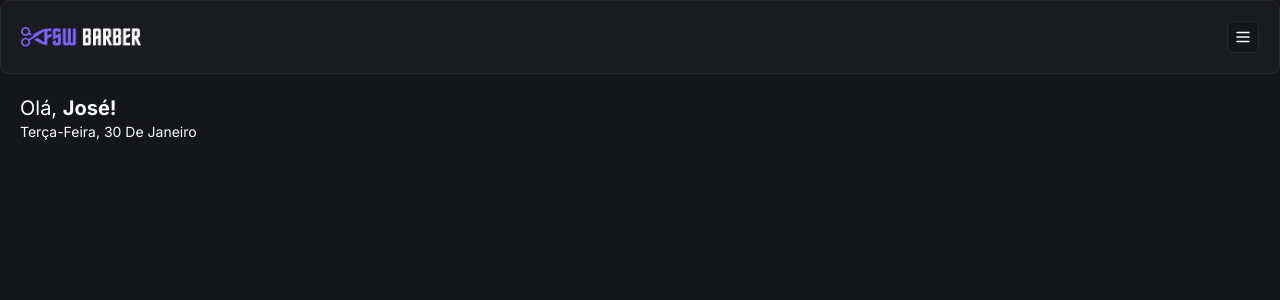
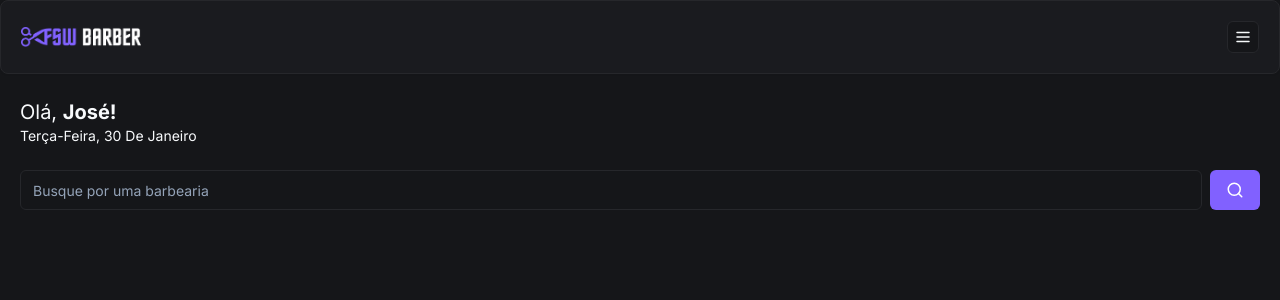
Before and after one commit to devjoselima/connect-barber, a Next.js app: page / in a window 1280 px wide. Shown: the top 300 px of the page. Built offline with nearby package versions, Linux system fonts and the light colour scheme.

Commit message:
feat: add Search component

```diff
--- /dev/null
+++ b/src/app/(home)/_components/search.tsx
@@ -0,0 +1,16 @@
+"use client";
+
+import { Button } from "@/app/_components/ui/button";
+import { Input } from "@/app/_components/ui/input";
+import { SearchIcon } from "lucide-react";
+
+export const Search = () => {
+    return (
+        <div className="flex items-center gap-2">
+            <Input placeholder="Busque por uma barbearia" />
+            <Button variant="default">
+                <SearchIcon size={18} />
+            </Button>
+        </div>
+    );
+};
--- a/src/app/(home)/page.tsx
+++ b/src/app/(home)/page.tsx
@@ -1,13 +1,15 @@
 import { format } from "date-fns";
+import { ptBR } from "date-fns/locale";
+
 import { Header } from "../_components/header";
-import { ptBR } from "date-fns/locale";
+import { Search } from "./_components/search";
 
 export default function Home() {
     return (
         <div>
             <Header />
 
-            <div className="px-5 pt-5">
+            <div className="p-5 py-6">
                 <h2 className="text-xl">
                     Olá, <span className="font-bold">José!</span>
                 </h2>
@@ -17,6 +19,10 @@
                     })}
                 </p>
             </div>
+
+            <div className="px-5">
+                <Search />
+            </div>
         </div>
     );
 }
--- /dev/null
+++ b/src/app/_components/ui/input.tsx
@@ -0,0 +1,25 @@
+import * as React from "react"
+
+import { cn } from "@/app/_lib/utils"
+
+export interface InputProps
+  extends React.InputHTMLAttributes<HTMLInputElement> {}
+
+const Input = React.forwardRef<HTMLInputElement, InputProps>(
+  ({ className, type, ...props }, ref) => {
+    return (
+      <input
+        type={type}
+        className={cn(
+          "flex h-10 w-full rounded-md border border-input bg-background px-3 py-2 text-sm ring-offset-background file:border-0 file:bg-transparent file:text-sm file:font-medium placeholder:text-muted-foreground focus-visible:outline-none focus-visible:ring-2 focus-visible:ring-ring focus-visible:ring-offset-2 disabled:cursor-not-allowed disabled:opacity-50",
+          className
+        )}
+        ref={ref}
+        {...props}
+      />
+    )
+  }
+)
+Input.displayName = "Input"
+
+export { Input }
```
